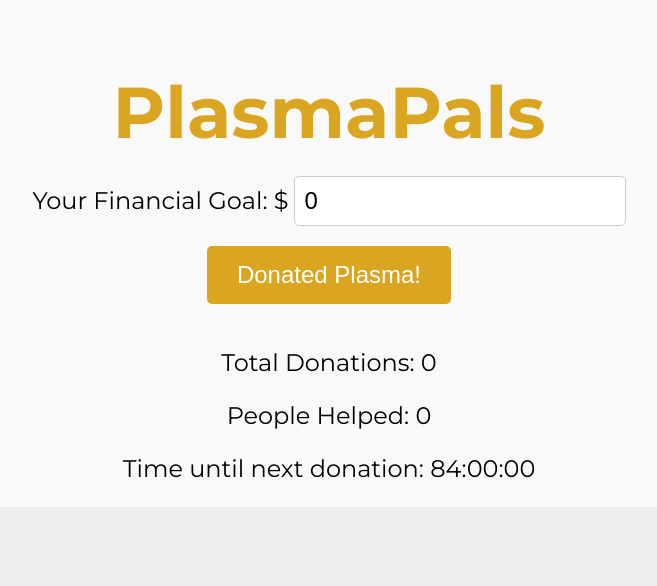
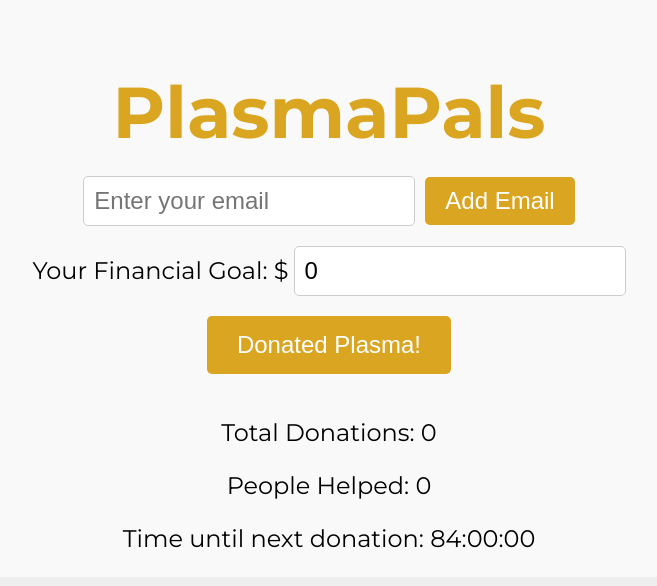
Before and after one commit to AnilKumar3494/plasma-pals, a React (Create React App) app in the folder plasma-pals-frontend/: page / in a window 1280 px wide. Shown: the top 586 px of the page, without its empty margins (311-968 px from the left). Built offline with nearby package versions, Linux system fonts and the light colour scheme.

Commit message:
timer reset when donate button pushed

```diff
--- a/plasma-pals-frontend/src/App.js
+++ b/plasma-pals-frontend/src/App.js
@@ -2,18 +2,19 @@
 import React, { useState, useEffect } from "react";
 
 const App = () => {
-  const [timeLeft, setTimeLeft] = useState(84 * 60 * 60); // 84 hours in seconds
+  const [timeLeft, setTimeLeft] = useState(84 * 60 * 60);
   const [timerRunning, setTimerRunning] = useState(false);
-  const [surveyVisible, setSurveyVisible] = useState(false); // Re-added to control survey visibility
+  const [surveyVisible, setSurveyVisible] = useState(false);
   const [goal, setGoal] = useState(0);
   const [donations, setDonations] = useState(0);
+  const [email, setEmail] = useState("");
+  const [emailAdded, setEmailAdded] = useState(false);
   const [formData, setFormData] = useState({
     q1: "",
     q2: "",
     q3: "",
     q4: "",
     q5: "",
-    email: "",
   });
 
   const handleGoalChange = (e) => {
@@ -21,13 +22,23 @@ const App = () => {
     setGoal(value);
   };
 
+  const handleEmailChange = (e) => {
+    setEmail(e.target.value);
+  };
+
+  const handleAddEmail = () => {
+    if (email.trim()) {
+      setEmailAdded(true);
+      setTimeout(() => setEmailAdded(false), 3000);
+    }
+  };
+
   const handleDonate = () => {
     setDonations(donations + 1);
-    setSurveyVisible(true); // Show survey immediately
-    if (!timerRunning) {
-      setTimerRunning(true);
-      setTimeLeft(84 * 60 * 60); // Reset the timer
-    }
+    setSurveyVisible(true); // Ensure survey is visible
+    // Always reset the timer to 84 hours
+    setTimerRunning(true);
+    setTimeLeft(84 * 60 * 60);
   };
 
   useEffect(() => {
@@ -63,9 +74,8 @@ const App = () => {
       q3: "",
       q4: "",
       q5: "",
-      email: "",
     });
-    setSurveyVisible(false); // Hide survey after submission
+    setSurveyVisible(false);
   };
 
   const peopleHelped = donations * 3;
@@ -73,8 +83,51 @@ const App = () => {
   const progress = goal > 0 ? Math.min((totalEarned / goal) * 100, 100) : 0;
 
   return (
-    <div style={{ padding: "20px", textAlign: "center", backgroundColor: "#f9f9f9", minHeight: "100vh", fontFamily: "'Montserrat', sans-serif"}}>
+    <div
+      style={{
+        padding: "20px",
+        textAlign: "center",
+        backgroundColor: "#f9f9f9",
+        minHeight: "100vh",
+        fontFamily: "'Montserrat', sans-serif",
+      }}
+    >
       <h1 style={{ fontSize: "72px", color: "#DAA520", marginBottom: "20px" }}>PlasmaPals</h1>
+
+      <div style={{ marginBottom: "20px" }}>
+        <input
+          type="email"
+          placeholder="Enter your email"
+          value={email}
+          onChange={handleEmailChange}
+          style={{
+            padding: "10px",
+            borderRadius: "5px",
+            border: "1px solid #ccc",
+            fontSize: "24px",
+            marginRight: "10px",
+          }}
+        />
+        <button
+          onClick={handleAddEmail}
+          style={{
+            backgroundColor: "#DAA520",
+            color: "#fff",
+            padding: "10px 20px",
+            border: "none",
+            borderRadius: "5px",
+            cursor: "pointer",
+            fontSize: "24px",
+          }}
+        >
+          Add Email
+        </button>
+        {emailAdded && (
+          <p style={{ color: "green", marginTop: "10px", fontSize: "20px" }}>
+            Email added!
+          </p>
+        )}
+      </div>
 
       <div style={{ marginBottom: "20px" }}>
         <label style={{ fontSize: "24px" }}>
@@ -110,7 +163,7 @@ const App = () => {
         <p style={{ fontSize: "24px" }}>Time until next donation: {formatTime(timeLeft)}</p>
       </div>
 
-      <div style={{ marginBottom: "20px", textAlign: "left", maxWidth: "800px", margin: "0 auto" }}>
+      <div style={{ marginBottom: "20px", maxWidth: "800px", margin: "0 auto" }}>
         <div style={{ backgroundColor: "#eee", borderRadius: "5px", overflow: "hidden" }}>
           <div
             style={{
@@ -128,7 +181,15 @@ const App = () => {
       </div>
 
       {surveyVisible && (
-        <div style={{ maxWidth: "600px", margin: "20px auto", backgroundColor: "#fff", padding: "20px", borderRadius: "8px", boxShadow: "0 0 10px rgba(0, 0, 0, 0.1)" }}>
+        <div
+          style={{
+            marginTop: "20px",
+            backgroundColor: "#fff",
+            padding: "20px",
+            borderRadius: "8px",
+            boxShadow: "0 0 10px rgba(0, 0, 0, 0.1)",
+          }}
+        >
           <h2 style={{ fontSize: "36px", marginBottom: "20px" }}>Weekly Update Survey</h2>
           <form onSubmit={handleSubmit}>
             {[
@@ -146,7 +207,6 @@ const App = () => {
                     name={`q${index + 1}`}
                     value="true"
                     onChange={handleInputChange}
-                    checked={formData[`q${index + 1}`] === "true"}
                     required
                   />
                   True
@@ -157,30 +217,23 @@ const App = () => {
                     name={`q${index + 1}`}
                     value="false"
                     onChange={handleInputChange}
-                    checked={formData[`q${index + 1}`] === "false"}
                     required
                   />
                   False
                 </label>
               </div>
             ))}
-            <div style={{ marginBottom: "20px" }}>
-              <label style={{ fontSize: "24px" }}>
-                Your Email:
-                <input
-                  type="email"
-                  name="email"
-                  value={formData.email}
-                  onChange={handleInputChange}
-                  style={{ display: "block", width: "100%", padding: "10px", marginTop: "5px", borderRadius: "5px", border: "1px solid #ccc", fontSize: "24px" }}
-                  required
-                />
-              </label>
-            </div>
-
             <button
               type="submit"
-              style={{ backgroundColor: "#DAA520", color: "#fff", padding: "15px 30px", border: "none", borderRadius: "5px", cursor: "pointer", fontSize: "24px" }}
+              style={{
+                backgroundColor: "#DAA520",
+                color: "#fff",
+                padding: "15px 30px",
+                border: "none",
+                borderRadius: "5px",
+                cursor: "pointer",
+                fontSize: "24px",
+              }}
             >
               Submit Survey
             </button>
```
